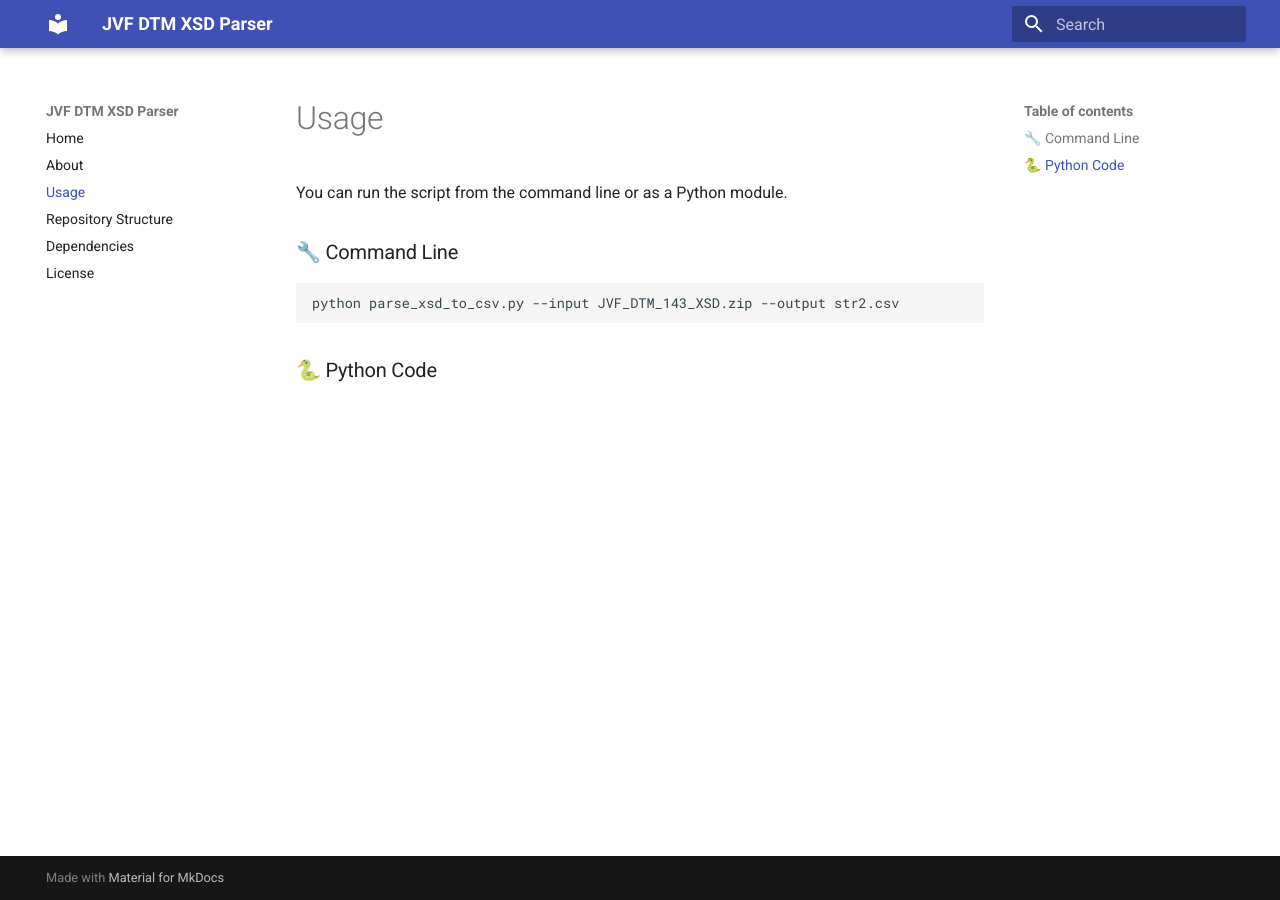
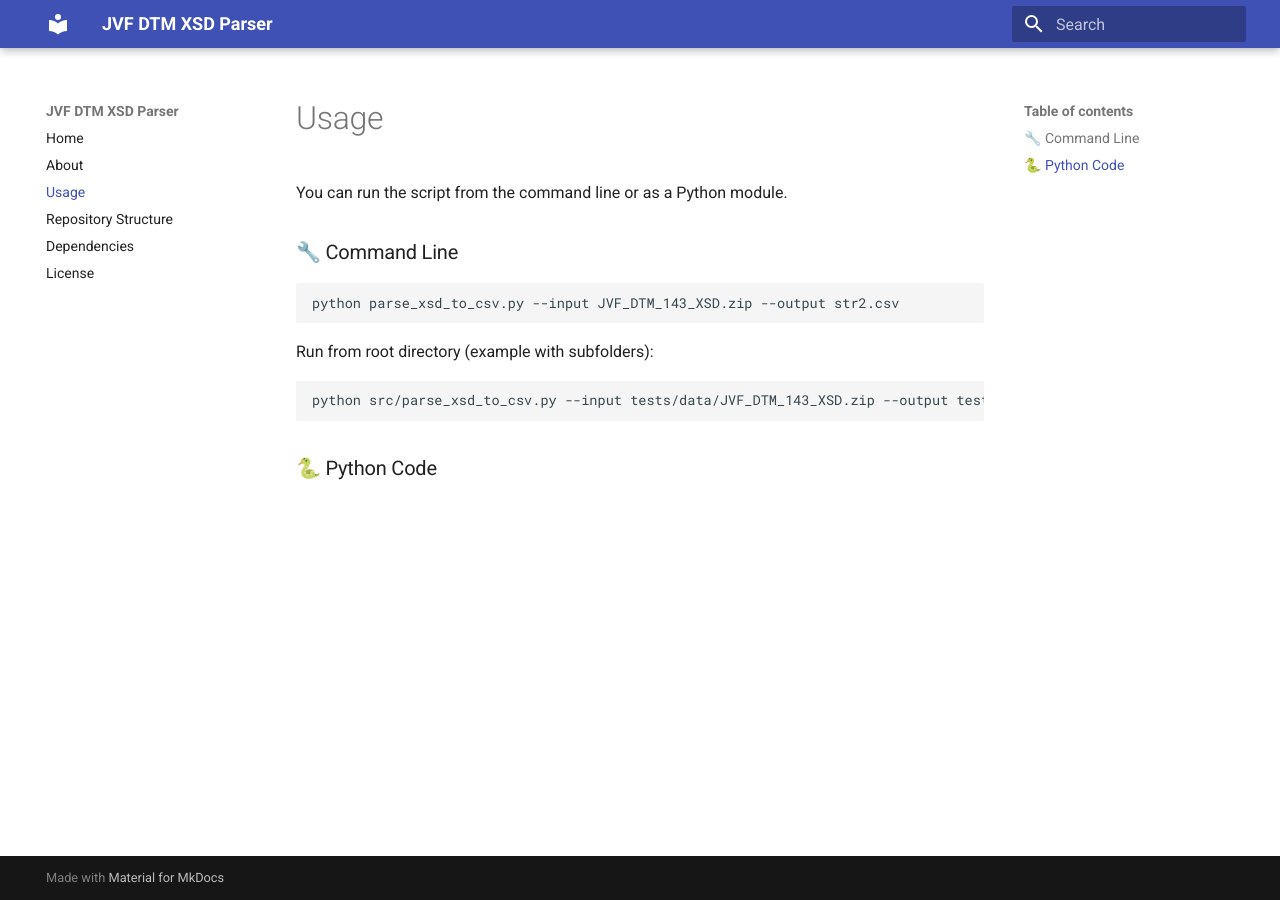
Before and after one commit to ctu-fgis/2025-b-jvf-dtm-xsd, an MkDocs documentation site: the page built from doc/docs_src/usage.md, in a window 1280 px wide. Built offline with MkDocs 1.6.1 and Material for MkDocs 9.7.7, drawn with Linux system fonts in a browser that asks for light colours.

Commit message:
Added example to documentation

````diff
--- a/doc/docs_src/usage.md
+++ b/doc/docs_src/usage.md
@@ -5,4 +5,10 @@ You can run the script from the command line or as a Python module.
 ```bash
 python parse_xsd_to_csv.py --input JVF_DTM_143_XSD.zip --output str2.csv
 ```
+
+Run from root directory (example with subfolders):
+```bash
+python src/parse_xsd_to_csv.py --input tests/data/JVF_DTM_143_XSD.zip --output tests/output/str2.csv
+```
+
 ### 🐍 Python Code
````
